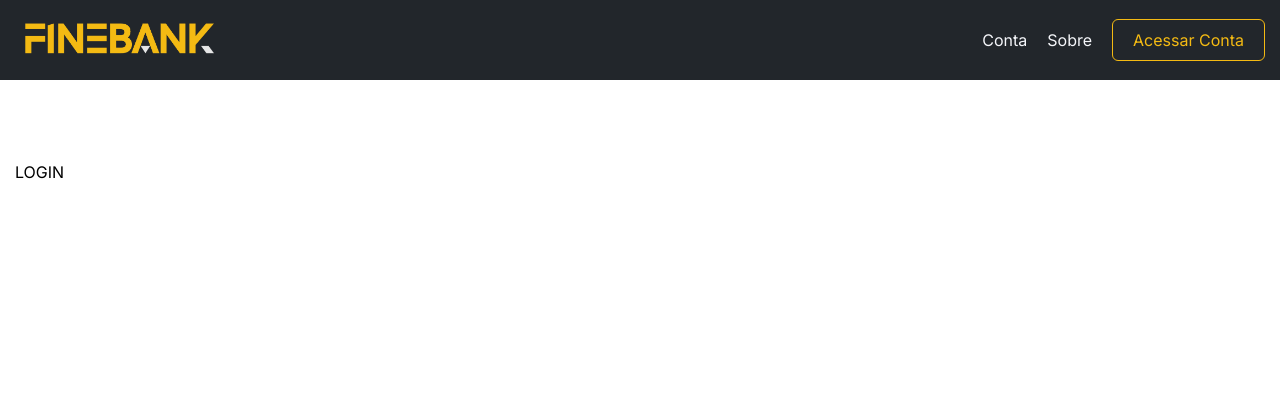
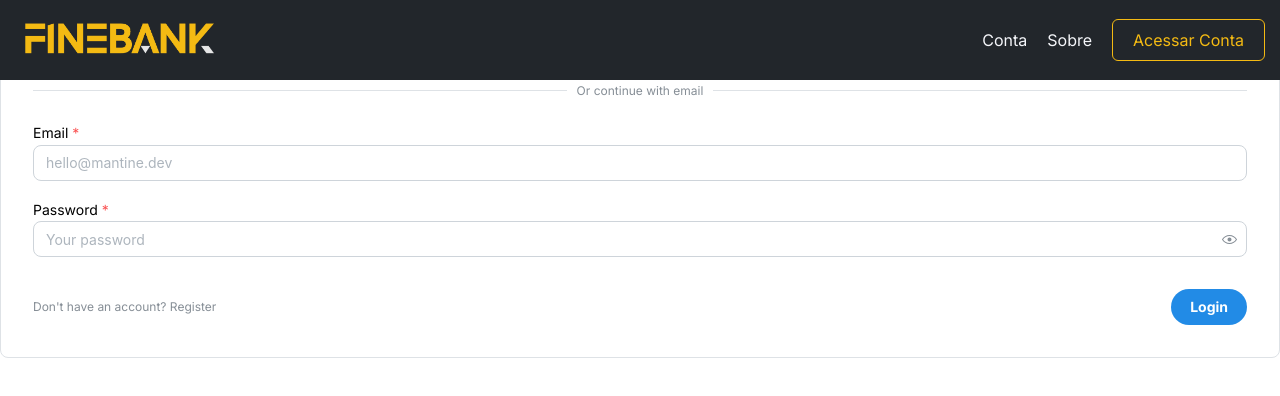
Before and after one commit to raphavtorres/finebank_web, a Next.js app in the folder finebank_web/: page /login in a window 1280 px wide. Shown: the top 396 px of the page. Built offline with nearby package versions, Linux system fonts and the light colour scheme.

Commit message:
feat: setup login page

```diff
--- a/finebank_web/postcss.config.js
+++ b/finebank_web/postcss.config.js
@@ -1,6 +1,16 @@
 module.exports = {
-  plugins: {
-    tailwindcss: {},
-    autoprefixer: {},
-  },
-}
+	plugins: {
+		tailwindcss: {},
+		autoprefixer: {},
+		"postcss-preset-mantine": {},
+		"postcss-simple-vars": {
+			variables: {
+				"mantine-breakpoint-xs": "36em",
+				"mantine-breakpoint-sm": "48em",
+				"mantine-breakpoint-md": "62em",
+				"mantine-breakpoint-lg": "75em",
+				"mantine-breakpoint-xl": "88em",
+			},
+		},
+	},
+};
--- a/finebank_web/src/app/layout.tsx
+++ b/finebank_web/src/app/layout.tsx
@@ -1,7 +1,11 @@
+import type { Metadata } from "next";
+import { Inter } from "next/font/google";
+import "@mantine/core/styles.css";
+
+import { MantineProvider, ColorSchemeScript } from "@mantine/core";
+
 import Header from "@/components/Header";
 import "./globals.css";
-import type { Metadata } from "next";
-import { Inter } from "next/font/google";
 
 const inter = Inter({
 	subsets: ["latin"],
@@ -22,7 +26,7 @@
 		<html lang="en">
 			<body className={inter.className}>
 				<Header />
-				{children}
+				<MantineProvider>{children}</MantineProvider>
 			</body>
 		</html>
 	);
--- a/finebank_web/src/components/Login.tsx
+++ b/finebank_web/src/components/Login.tsx
@@ -1,14 +1,141 @@
-import Container from "./Container";
+// import Container from "./Container";
 // import Image from "next/image";
+// import ImgLogin from "@/assets/login-img.png";
 
-export default function Login() {
+// export default function Login() {
+// 	return (
+// 		<section className="flex w-full h-screen bg-primary-black pt-40">
+// 			<Container>
+// 				<div className="flex md:flex-nowrap">
+// 					<div>
+// 						<Image
+// 							src={ImgLogin}
+// 							alt="logo"
+// 							className="mr-[6%] hidden md:block w-full h-auto lg:w-[30rem] lg:h-[30rem]"
+// 						/>
+// 					</div>
+// 					<div>
+// 						<h1>Login</h1>
+// 					</div>
+// 				</div>
+// 			</Container>
+// 		</section>
+// 	);
+// }
+
+"use client";
+import { useToggle, upperFirst } from "@mantine/hooks";
+import { useForm } from "@mantine/form";
+import {
+	TextInput,
+	PasswordInput,
+	Text,
+	Paper,
+	Group,
+	PaperProps,
+	Button,
+	Divider,
+	Checkbox,
+	Anchor,
+	Stack,
+} from "@mantine/core";
+
+export default function Login(props: PaperProps) {
+	const [type, toggle] = useToggle(["login", "register"]);
+	const form = useForm({
+		initialValues: {
+			email: "",
+			name: "",
+			password: "",
+			terms: true,
+		},
+
+		validate: {
+			email: (val) => (/^\S+@\S+$/.test(val) ? null : "Invalid email"),
+			password: (val) =>
+				val.length <= 6
+					? "Password should include at least 6 characters"
+					: null,
+		},
+	});
+
 	return (
-		<section className="flex w-full h-screen bg-white pt-40">
-			<Container>
-				<div className="flex md:flex-nowrap">
-					<h1>LOGIN</h1>
-				</div>
-			</Container>
-		</section>
+		<Paper radius="md" p="xl" withBorder {...props}>
+			<Text size="lg" fw={500}>
+				Welcome to Mantine, {type} with
+			</Text>
+
+			<Divider label="Or continue with email" labelPosition="center" my="lg" />
+
+			<form onSubmit={form.onSubmit(() => {})}>
+				<Stack>
+					{type === "register" && (
+						<TextInput
+							label="Name"
+							placeholder="Your name"
+							value={form.values.name}
+							onChange={(event) =>
+								form.setFieldValue("name", event.currentTarget.value)
+							}
+							radius="md"
+						/>
+					)}
+
+					<TextInput
+						required
+						label="Email"
+						placeholder="hello@mantine.dev"
+						value={form.values.email}
+						onChange={(event) =>
+							form.setFieldValue("email", event.currentTarget.value)
+						}
+						error={form.errors.email && "Invalid email"}
+						radius="md"
+					/>
+
+					<PasswordInput
+						required
+						label="Password"
+						placeholder="Your password"
+						value={form.values.password}
+						onChange={(event) =>
+							form.setFieldValue("password", event.currentTarget.value)
+						}
+						error={
+							form.errors.password &&
+							"Password should include at least 6 characters"
+						}
+						radius="md"
+					/>
+
+					{type === "register" && (
+						<Checkbox
+							label="I accept terms and conditions"
+							checked={form.values.terms}
+							onChange={(event) =>
+								form.setFieldValue("terms", event.currentTarget.checked)
+							}
+						/>
+					)}
+				</Stack>
+
+				<Group justify="space-between" mt="xl">
+					<Anchor
+						component="button"
+						type="button"
+						c="dimmed"
+						onClick={() => toggle()}
+						size="xs"
+					>
+						{type === "register"
+							? "Already have an account? Login"
+							: "Don't have an account? Register"}
+					</Anchor>
+					<Button type="submit" radius="xl">
+						{upperFirst(type)}
+					</Button>
+				</Group>
+			</form>
+		</Paper>
 	);
 }
```
Also changed, not shown: finebank_web/package.json (+6 -1 lines), finebank_web/src/assets/login-img.png (added), 1 other file (tests, documents, lock files or other folders).
